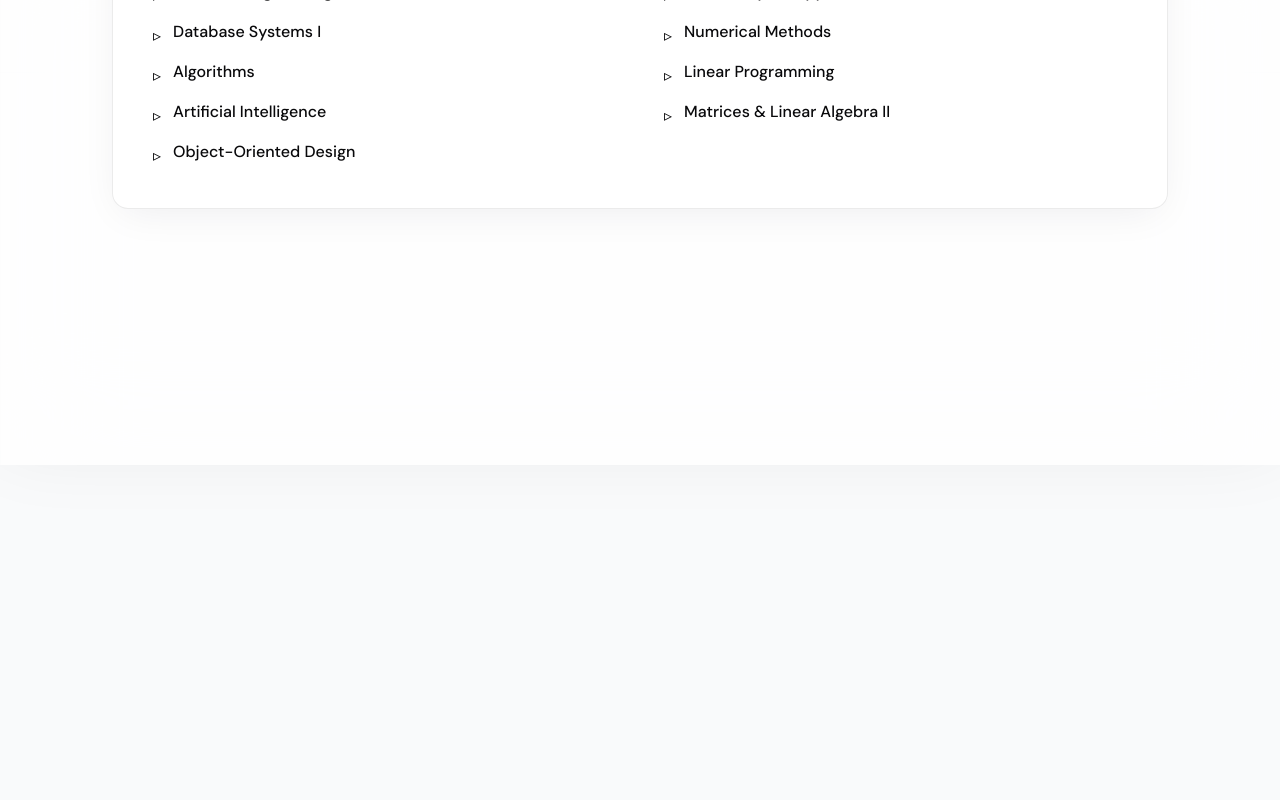
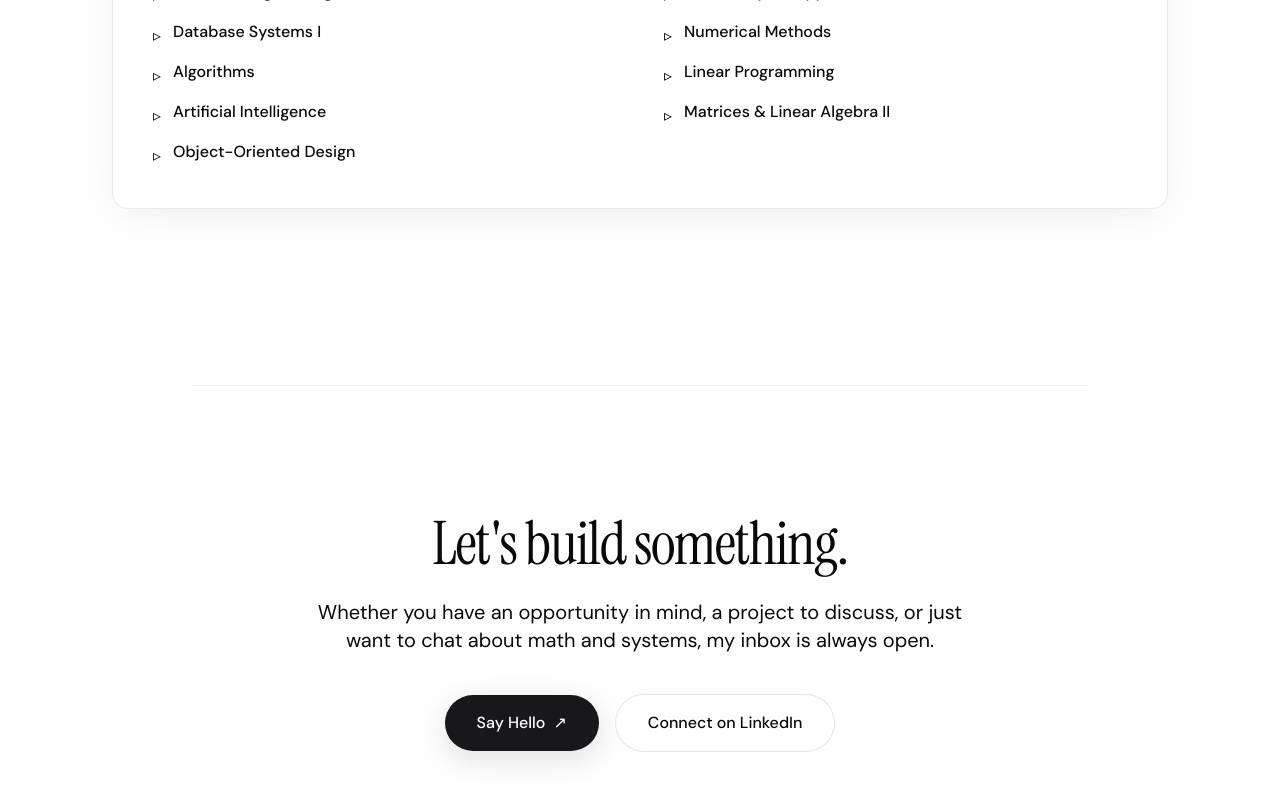
Before and after one commit to bwang257/bwang257.github.io, a Next.js app: page / in a window 1280 px wide. Shown: the part 3128-3928 px from the top of the page. Before the commit the page ends 3593 px from the top, so only its background shows below. Built offline with nearby package versions, Linux system fonts and the light colour scheme.

Commit message:
Added a temporary favicon

```diff
--- a/src/components/DynamicPortfolio.tsx
+++ b/src/components/DynamicPortfolio.tsx
@@ -174,7 +174,7 @@ export default function DynamicPortfolio({ exchange, algo, tracker, portfolio }:
                       <a href="https://github.com/bwang257" target="_blank" rel="noreferrer" className="p-3 bg-white/60 border border-black/5 rounded-full text-text-muted hover:text-text hover:bg-white hover:-translate-y-1 hover:shadow-md transition-all duration-500 ease-out shadow-sm">
                         <Github className="w-5 h-5" />
                       </a>
-                      <a href="https://linkedin.com/in/bwang257" target="_blank" rel="noreferrer" className="p-3 bg-white/60 border border-black/5 rounded-full text-text-muted hover:text-text hover:bg-white hover:-translate-y-1 hover:shadow-md transition-all duration-500 ease-out shadow-sm">
+                      <a href="https://www.linkedin.com/in/brian372/" target="_blank" rel="noreferrer" className="p-3 bg-white/60 border border-black/5 rounded-full text-text-muted hover:text-text hover:bg-white hover:-translate-y-1 hover:shadow-md transition-all duration-500 ease-out shadow-sm">
                         <Linkedin className="w-5 h-5" />
                       </a>
                       <a href="mailto:brian.wang372@gmail.com" className="p-3 bg-white/60 border border-black/5 rounded-full text-text-muted hover:text-text hover:bg-white hover:-translate-y-1 hover:shadow-md transition-all duration-500 ease-out shadow-sm">
@@ -255,6 +255,29 @@ export default function DynamicPortfolio({ exchange, algo, tracker, portfolio }:
             </ScrollReveal>
           </section>
 
+          {/* LET'S CONNECT SECTION */}
+          <section id="contact" className="py-32 w-full max-w-4xl mx-auto px-6 md:px-12 text-center border-t border-black/5 mt-12">
+            <ScrollReveal offsetMultiplier={0.8}>
+              <h2
+                className="text-5xl md:text-6xl font-medium tracking-tight text-text mb-6"
+                style={{ fontFamily: '"Instrument Serif", serif' }}
+              >
+                Let's build something.
+              </h2>
+              <p className="text-lg md:text-xl text-text-ghost leading-relaxed mb-10 max-w-2xl mx-auto">
+                Whether you have an opportunity in mind, a project to discuss, or just want to chat about math and systems, my inbox is always open.
+              </p>
+              <div className="flex flex-col sm:flex-row items-center justify-center gap-4">
+                <a href="mailto:brian.wang372@gmail.com" className="w-full sm:w-auto px-8 py-4 bg-zinc-900 text-white rounded-full font-medium shadow-[0_8px_30px_rgb(0,0,0,0.12)] hover:shadow-[0_12px_40px_rgb(0,0,0,0.2)] hover:-translate-y-1 transition-all duration-500 ease-out flex items-center justify-center gap-2">
+                  Say Hello <span>↗</span>
+                </a>
+                <a href="https://www.linkedin.com/in/brian372/" target="_blank" rel="noreferrer" className="w-full sm:w-auto px-8 py-4 bg-white border border-black/10 text-text rounded-full font-medium hover:shadow-[0_12px_30px_rgb(0,0,0,0.06)] hover:-translate-y-1 transition-all duration-500 ease-out flex items-center justify-center">
+                  Connect on LinkedIn
+                </a>
+              </div>
+            </ScrollReveal>
+          </section>
+
         </div>
 
       </main>
```
Also changed, not shown: 1 other file (tests, documents, lock files or other folders).
